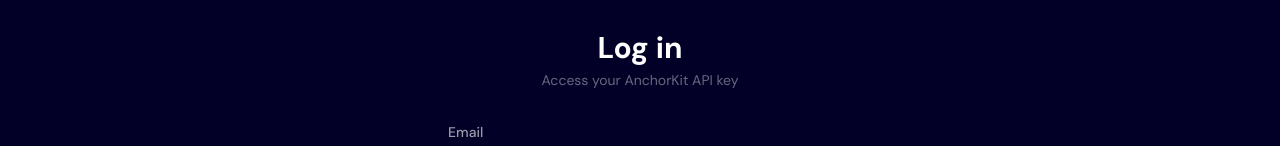
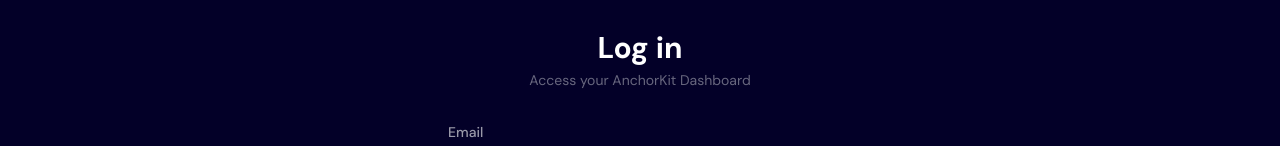
Before and after one commit to NEWO-J/anchorkit.net, a React (Vite) app: page /login in a window 1280 px wide. Shown: the part 274-420 px from the top of the page. Built offline with nearby package versions, Linux system fonts and the light colour scheme.

Commit message:
Update LoginPage.tsx

```diff
--- a/src/pages/LoginPage.tsx
+++ b/src/pages/LoginPage.tsx
@@ -44,7 +44,7 @@
           Log in
         </h1>
         <p className="text-white/40 font-['DM_Sans',sans-serif] text-sm text-center mb-8">
-          Access your AnchorKit API key
+          Access your AnchorKit Dashboard
         </p>
 
         {justVerified && (
```
